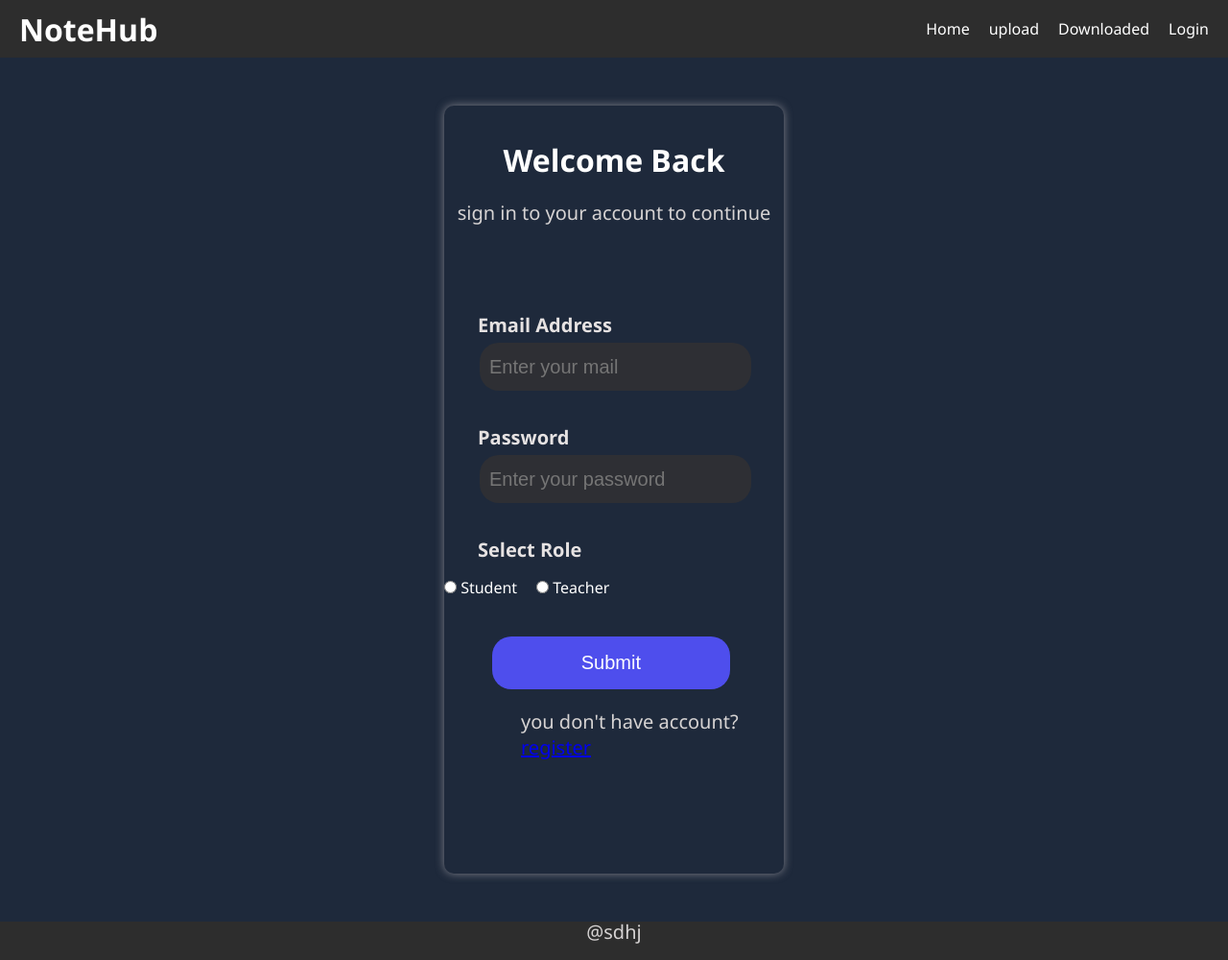
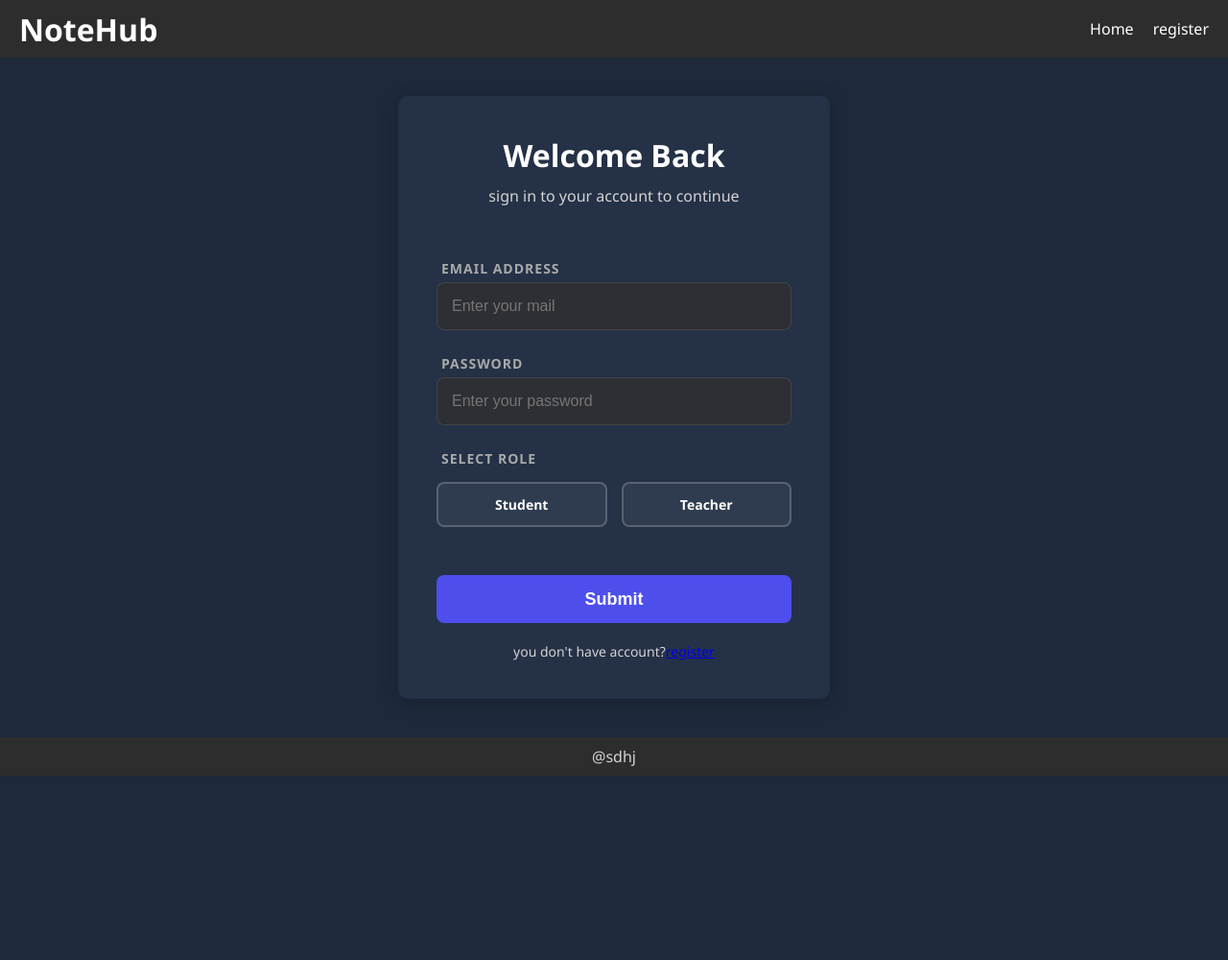
Before and after one commit to Sunil-Changoudnavar12/note-shearing-web, a Flask app: page /login in a window 1280 px wide. Shown: the whole page at 96% size. After the commit the page ends 808 px from the top, so only its background shows below. Run offline with Flask 3, Linux system fonts and the light colour scheme.

Commit message:
2nd commit

```diff
--- a/app.py
+++ b/app.py
@@ -129,6 +129,21 @@ def upload1():
 
     return "No File Selected"
 
+@app.route("/user")
+def user():
+    if 'user_id' not in session:
+        return redirect('/login')
+
+    users = User.query.all()
+    return render_template("users.html", users=users)
+
+@app.route("/logout")
+def logout():
+    session.pop('user_id', None)
+    session.pop('email', None)
+    session.pop('role', None)
+    return redirect('/login')
+
 
 if __name__ == "__main__":
     app.run(debug=True)
--- a/static/css/dashboard1.css
+++ b/static/css/dashboard1.css
@@ -75,6 +75,7 @@
     list-style: none; /* Hide default arrow */
     outline: none;
     cursor: pointer;
+    border-bottom: 1px solid #444;
 }
 
 .sidebar details summary::-webkit-details-marker {
@@ -113,3 +114,47 @@ footer{
     align-items: center;
     display:flex;
 }
+
+/* ROLE SELECTOR STYLING */
+.role-selector {
+    display: flex;
+    justify-content: center;
+    gap: 15px;
+    margin: 10px 0 20px 0;
+}
+
+.role-option {
+    position: relative;
+    flex: 1;
+}
+
+.role-option input[type="radio"] {
+    position: absolute;
+    opacity: 0;
+    width: 0;
+    height: 0;
+}
+
+.role-label {
+    display: block;
+    text-align: center;
+    padding: 12px;
+    background: rgba(255, 255, 255, 0.05);
+    color: #fff;
+    border: 2px solid rgba(255, 255, 255, 0.2);
+    border-radius: 8px;
+    cursor: pointer;
+    transition: all 0.3s ease;
+    font-size: 14px;
+    font-weight: 600;
+}
+
+.role-option input[type="radio"]:checked + .role-label {
+    background: #577cf4;
+    border-color: #577cf4;
+    box-shadow: 0 4px 15px rgba(87, 124, 244, 0.4);
+}
+
+.role-option:hover .role-label {
+    background: rgba(255, 255, 255, 0.15);
+}
--- a/static/css/login.css
+++ b/static/css/login.css
@@ -1,91 +1,148 @@
-
 .nav{
      background: #2d2d2d
 }
 .login-page{
-    height:100%;
+    min-height: calc(100vh - 100px); /* Adjust for nav and footer */
     width:100%;
     background-color:#1e293b;
     display:flex;
     justify-content: center;
-    padding:50px;
+    padding: 40px 20px;
     align-items: center;
 }
 
 .login-box:hover{
-     box-shadow: 0px 0px 15px rgba(223, 215, 215, 01);
+     box-shadow: 0px 10px 30px rgba(0, 0, 0, 0.3);
 }
 
 .login-box{
-     height:100vh;
-     width:30%;
+     height: auto;
+     width: 100%;
+     max-width: 450px;
      border:none;
      border-radius: 10px;
-     box-shadow: 0px 0px 10px rgba(223, 215, 215, 0.5);
+     background-color: #243146;
+     box-shadow: 0px 4px 20px rgba(0, 0, 0, 0.2);
+     padding-bottom: 30px;
 }
 
 .login-lebal{
-    height:20%;
     width:100%;
     display: flex;
     justify-content: center;
     align-items: center;
     flex-direction: column;
     color:#ffffff;
-    margin-top: 20px;
+    padding: 40px 20px 20px;
 }
 p{
-    font-size: 20px;
+    font-size: 16px;
     color:rgb(214, 211, 211);
-    margin-top:20px;
-    margin-bottom: 40px;
+    margin-top: 10px;
+    margin-bottom: 10px;
 }
 
 .log-info{
-    height:100%;
     width:100%;
+    padding: 0 40px;
     display:flex;
     justify-content: flex-start;
     flex-direction: column;
 }
 .log-info h1{
-    font-size: 20px;
-    color:rgb(230, 226, 226);
+    font-size: 14px;
+    text-transform: uppercase;
+    letter-spacing: 1px;
+    color:rgb(170, 170, 170);
     padding:5px;
-    margin-top: 30px;
-    margin-left: 30px;
+    margin-top: 20px;
+    margin-left: 0;
 }
 .log-inp {
     height:50px;
-    width:80%;
+    width:100%;
     background-color: rgb(46, 47, 52);
-    border-radius: 20px;
-    margin-left: 37px;
+    border-radius: 8px;
+    margin-left: 0;
     border:none;
-    font-size: 20px;
-    padding:10px;
+    font-size: 16px;
+    padding: 0 15px;
     display: flex;
     color:white;
-
+    border: 1px solid rgba(255, 255, 255, 0.1);
 }
 .log-inp:hover{
     box-shadow:0px 0px 10px rgba(104, 147, 248, 0.5) ;
 }
 
 .btn{
-    height:55px;
-    width:70%;
-    border-radius: 20px;
+    height:50px;
+    width:100%;
+    border-radius: 8px;
     border:none;
     background-color: rgb(78, 78, 237);
     color:white;
-    font-size: 20px;
+    font-size: 18px;
     padding:10px;
-    margin-left: 50px;
+    margin-left: 0;
     margin-top: 30px;
+    cursor: pointer;
+    font-weight: 600;
+    transition: background 0.3s;
 }
+
+.btn:hover {
+    background-color: rgb(60, 60, 220);
+}
+
 .pp{
-    margin-left: 80px;
+    margin-left: 0;
+    text-align: center;
+    font-size: 14px;
+    margin-top: 20px;
+}
+/* ROLE SELECTOR STYLING */
+.role-selector {
+    display: flex;
+    justify-content: center;
+    gap: 15px;
+    margin: 10px 0 20px 0;
+}
+
+.role-option {
+    position: relative;
+    flex: 1;
+}
+
+.role-option input[type="radio"] {
+    position: absolute;
+    opacity: 0;
+    width: 0;
+    height: 0;
+}
+
+.role-label {
+    display: block;
+    text-align: center;
+    padding: 12px;
+    background: rgba(255, 255, 255, 0.05);
+    color: #fff;
+    border: 2px solid rgba(255, 255, 255, 0.2);
+    border-radius: 8px;
+    cursor: pointer;
+    transition: all 0.3s ease;
+    font-size: 14px;
+    font-weight: 600;
+}
+
+.role-option input[type="radio"]:checked + .role-label {
+    background: #577cf4;
+    border-color: #577cf4;
+    box-shadow: 0 4px 15px rgba(87, 124, 244, 0.4);
+}
+
+.role-option:hover .role-label {
+    background: rgba(255, 255, 255, 0.15);
 }
 
 
--- a/templates/base1.html
+++ b/templates/base1.html
@@ -28,7 +28,7 @@
         <div class="sidebar">
             <ul>
                 <li><a href="{{ url_for('home')}}"> Dashboard</a></li>
-                <li>Users</li>
+                <li><a href="{{ url_for('user')}}"> Users</a></li>
                 <li>
                     <details>
                         <summary>Notes</summary>
--- a/templates/login.html
+++ b/templates/login.html
@@ -18,9 +18,9 @@
             <h1 class="logo">NoteHub</h1>
             <ul class="menu">
                 <li><a  href="{{ url_for('home') }}">Home</a></li>
-                <li><a href="{{ url_for('upload') }}">upload</a></li>
-                <li><a href="{{ url_for('create') }}">Downloaded</a></li>
-                <li><a href="{{ url_for('login') }}">Login</a></li>
+                <!-- <li><a href="{{ url_for('upload') }}">upload</a></li>
+                <li><a href="{{ url_for('create') }}">Downloaded</a></li> -->
+                <li><a href="{{ url_for('register') }}">register</a></li>
             </ul>
         </div>
 
@@ -39,9 +39,15 @@
                     <h1>Password</h1>
                     <input class="log-inp" name="password" type="password" placeholder="Enter your password" required>
                     <h1>Select Role</h1>
-                    <div style="display: flex; gap: 20px; margin: 10px 0; color: white;">
-                        <label style="cursor: pointer;"><input type="radio" name="role" value="student" required> Student</label>
-                        <label style="cursor: pointer;"><input type="radio" name="role" value="teacher" required> Teacher</label>
+                    <div class="role-selector">
+                        <label class="role-option">
+                            <input type="radio" name="role" value="student" required>
+                            <span class="role-label">Student</span>
+                        </label>
+                        <label class="role-option">
+                            <input type="radio" name="role" value="teacher" required>
+                            <span class="role-label">Teacher</span>
+                        </label>
                     </div>
                     <input type="submit" value="Submit" class="btn">
                     <p class="pp">you don't have account?<a href="/register">register</a></p>
--- a/templates/notes.html
+++ b/templates/notes.html
@@ -14,6 +14,8 @@
             <div class="main-container">
                 <div class="recent">
                     <h1>Recent Notes</h1></div>
+
+
                     <div class="table-section">
 
                         <table>
@@ -60,6 +62,6 @@
         </div>
 
     </div>
-</div>
+
 </div>
 {% endblock %}
--- a/templates/student_dashboard.html
+++ b/templates/student_dashboard.html
@@ -5,7 +5,6 @@
         <h1 class="logo">NoteHub</h1>
         <ul class="menu">
             <li><a href="{{ url_for('home') }}">Home</a></li>
-            <!-- Removed upload option for student dashboard -->
             <li><a href="{{ url_for('create') }}">Downloaded</a></li>
             <li><a href="{{ url_for('login') }}">Login</a></li>
         </ul>
@@ -31,7 +30,11 @@
                         <table>
                             <tr>
                                 <th>Title</th>
+                            </tr>
+                            <tr>
                                 <th>Content</th>
+                            </tr>
+                            <tr>
                                 <th>Date</th>
                             </tr>
 
--- a/templates/upload.html
+++ b/templates/upload.html
@@ -13,7 +13,7 @@
     <div class="uplo-form">
         <h1 class="upload-title">upload notes</h1>
         <div class="upload-files">
-            <form action="/upload" method="POST" enctype="multipart/form-data">
+            <form action="/upload1" method="POST" enctype="multipart/form-data">
 
 
                 <label>Select Class:</label>
```
Also changed, not shown: templates/register.html (+9 -3 lines), templates/users.html (added, +30 -0 lines), instance/database.db, 1 other file.
